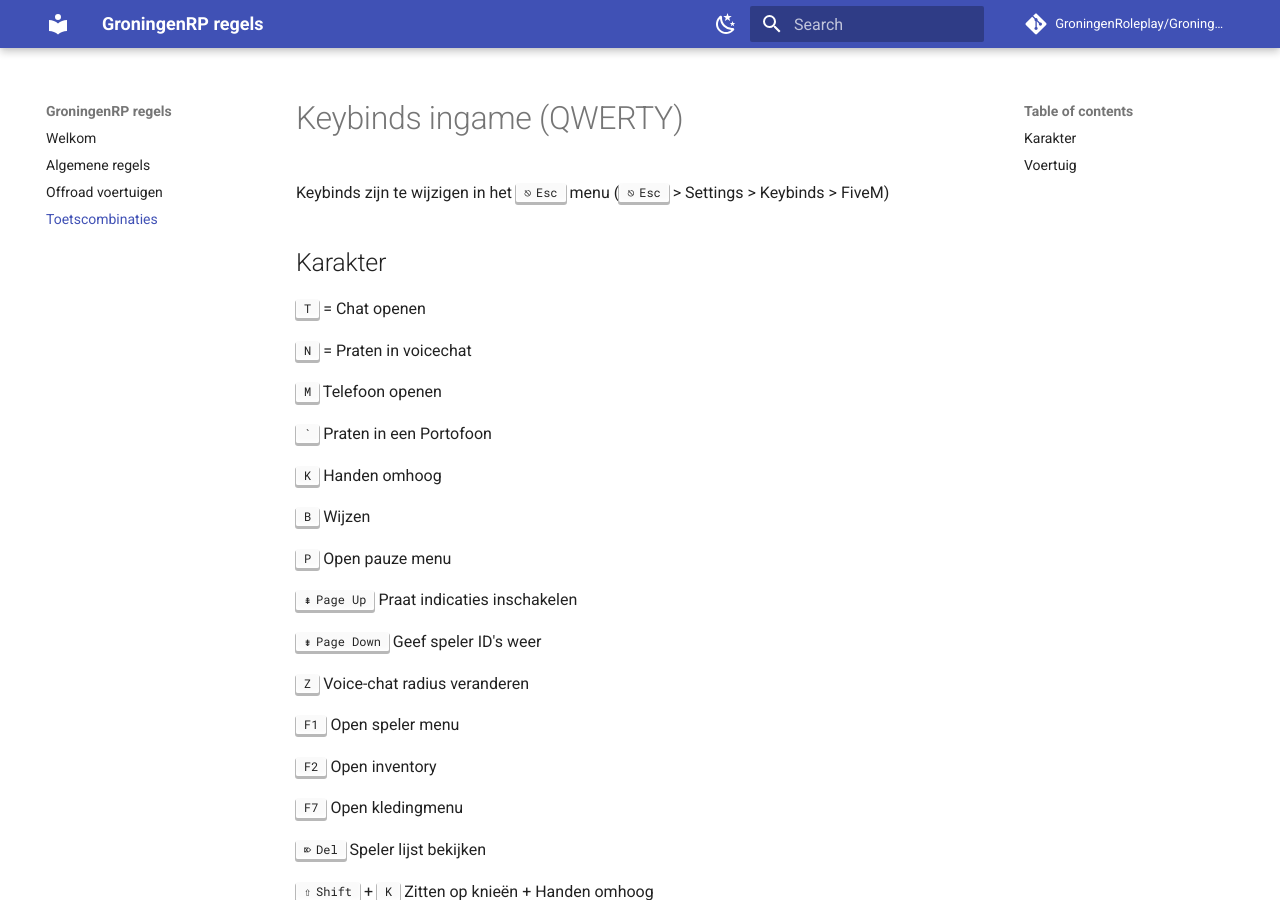
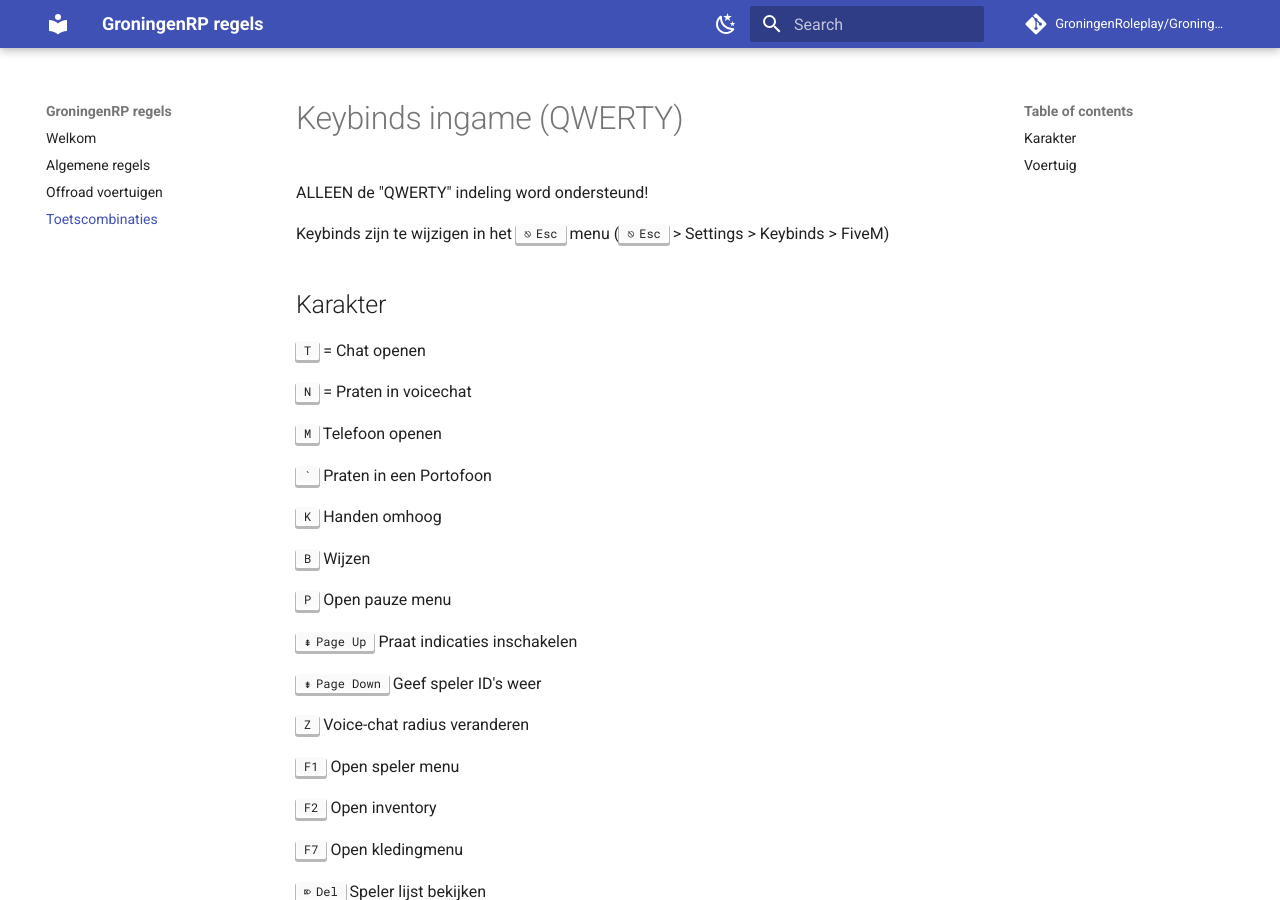
Before and after one commit to MeetixRP/Meetix-Informatie, an MkDocs documentation site: the page built from docs/keybinds.md, in a window 1280 px wide and 900 px high. Built offline with MkDocs 1.6.1 and Material for MkDocs 9.7.7, drawn with Linux system fonts in a browser that asks for light colours; comment, search, counter and statistics services are not loaded; some of the changed text lies outside the part shown.

Commit message:
Update keybinds.md

```diff
--- a/docs/keybinds.md
+++ b/docs/keybinds.md
@@ -1,4 +1,6 @@
 # Keybinds ingame (QWERTY)
+ALLEEN de "QWERTY" indeling word ondersteund!
+
 Keybinds zijn te wijzigen in het ++escape++ menu (++escape++ > Settings > Keybinds > FiveM)
 
 
@@ -68,3 +70,5 @@
 ++"/shuff"++ - Verplaats van stoel
 
 ++"/stoel"++ ++"0-16"++ - Verplaats van stoel, naar gewenst stoelnummer.
+
+++"/hud"++ - Pas de hud aan, zet delen op een gewenste plek of pas de style aan.
```
